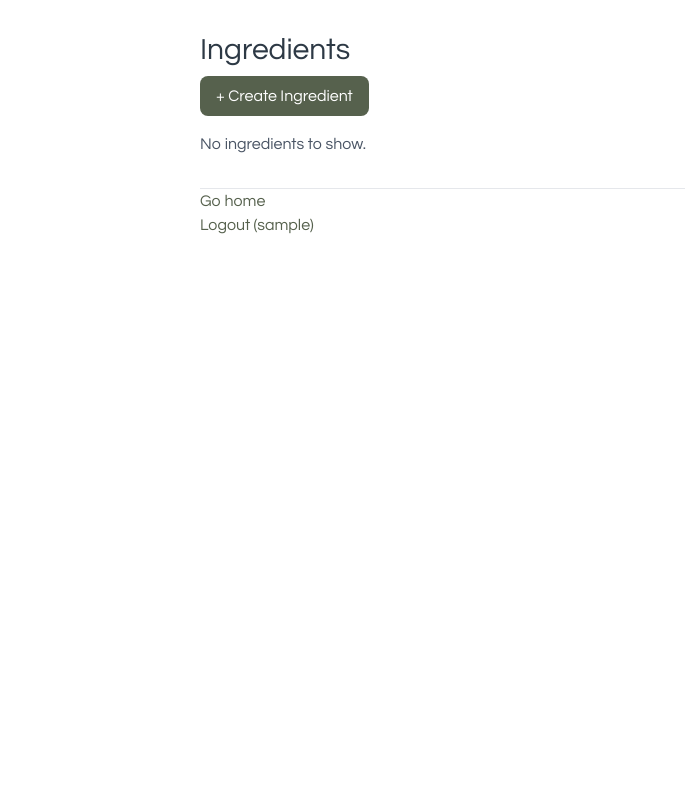
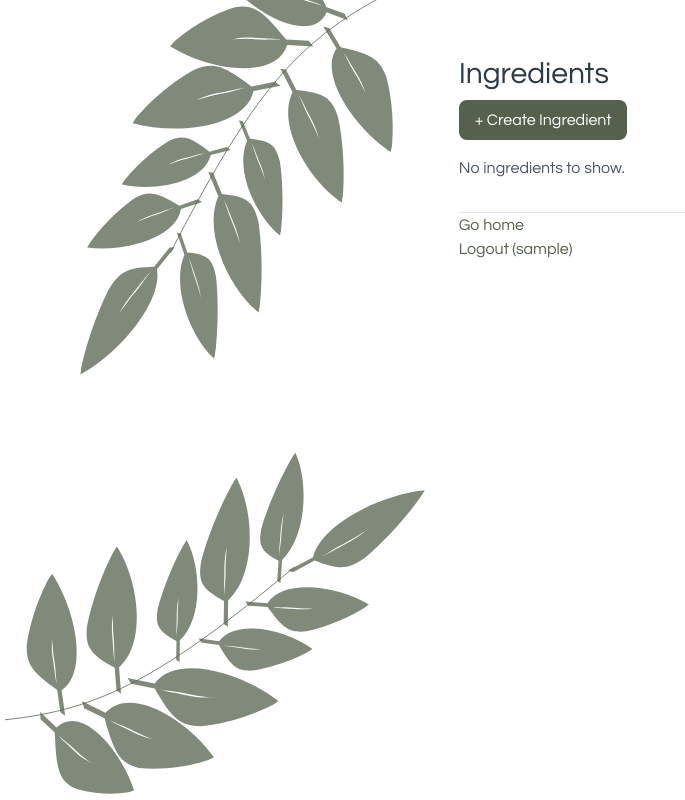
Before and after one commit to kishanpatel789/recipe_book, a Django app: page /ingredients/ in a window 1280 px wide. Shown: the whole page, without its empty margins (0-685 px from the left). Run offline with Django 5.2, Linux system fonts and the light colour scheme; the visitor is signed in with stand-in values (Sample User, id 1); data that the repository does not hold is empty.

Commit message:
Add favicon and side panel svg

```diff
--- a/recipes/static/recipes/css/output.css
+++ b/recipes/static/recipes/css/output.css
@@ -24,6 +24,7 @@
     --text-7xl: 4.5rem;
     --text-7xl--line-height: 1;
     --font-weight-medium: 500;
+    --font-weight-bold: 700;
     --radius-md: 0.375rem;
     --radius-lg: 0.5rem;
     --default-font-family: var(--font-sans);
@@ -187,8 +188,23 @@
   .visible {
     visibility: visible;
   }
+  .absolute {
+    position: absolute;
+  }
+  .relative {
+    position: relative;
+  }
   .static {
     position: static;
+  }
+  .sticky {
+    position: sticky;
+  }
+  .top-0 {
+    top: calc(var(--spacing) * 0);
+  }
+  .right-0 {
+    right: calc(var(--spacing) * 0);
   }
   .mx-auto {
     margin-inline: auto;
@@ -212,8 +228,14 @@
   .mt-6 {
     margin-top: calc(var(--spacing) * 6);
   }
+  .mr-auto {
+    margin-right: auto;
+  }
   .mb-2 {
     margin-bottom: calc(var(--spacing) * 2);
+  }
+  .mb-4 {
+    margin-bottom: calc(var(--spacing) * 4);
   }
   .mb-6 {
     margin-bottom: calc(var(--spacing) * 6);
@@ -229,6 +251,9 @@
   }
   .ml-8 {
     margin-left: calc(var(--spacing) * 8);
+  }
+  .ml-auto {
+    margin-left: auto;
   }
   .btn-icon {
     display: inline-flex;
@@ -274,11 +299,17 @@
   .block {
     display: block;
   }
+  .contents {
+    display: contents;
+  }
   .flex {
     display: flex;
   }
   .hidden {
     display: none;
+  }
+  .table {
+    display: table;
   }
   .h-5 {
     height: calc(var(--spacing) * 5);
@@ -286,8 +317,14 @@
   .h-screen {
     height: 100vh;
   }
+  .min-h-screen {
+    min-height: 100vh;
+  }
   .w-5 {
     width: calc(var(--spacing) * 5);
+  }
+  .w-auto {
+    width: auto;
   }
   .w-full {
     width: 100%;
@@ -295,14 +332,32 @@
   .max-w-4xl {
     max-width: var(--container-4xl);
   }
+  .max-w-none {
+    max-width: none;
+  }
+  .flex-1 {
+    flex: 1;
+  }
+  .flex-grow {
+    flex-grow: 1;
+  }
   .grow {
     flex-grow: 1;
   }
   .table-auto {
     table-layout: auto;
   }
+  .border-collapse {
+    border-collapse: collapse;
+  }
+  .transform {
+    transform: var(--tw-rotate-x,) var(--tw-rotate-y,) var(--tw-rotate-z,) var(--tw-skew-x,) var(--tw-skew-y,);
+  }
   .cursor-pointer {
     cursor: pointer;
+  }
+  .resize {
+    resize: both;
   }
   .list-inside {
     list-style-position: inside;
@@ -327,6 +382,9 @@
   }
   .justify-center {
     justify-content: center;
+  }
+  .justify-end {
+    justify-content: flex-end;
   }
   .space-y-2 {
     :where(& > :not(:last-child)) {
@@ -362,6 +420,12 @@
     :where(& > :not(:last-child)) {
       border-color: var(--color-gray-200);
     }
+  }
+  .overflow-auto {
+    overflow: auto;
+  }
+  .overflow-hidden {
+    overflow: hidden;
   }
   .form-input {
     border-radius: var(--radius-md);
@@ -423,8 +487,24 @@
       outline-style: none;
     }
   }
+  .border {
+    border-style: var(--tw-border-style);
+    border-width: 1px;
+  }
+  .object-contain {
+    object-fit: contain;
+  }
+  .object-right {
+    object-position: right;
+  }
   .p-2 {
     padding: calc(var(--spacing) * 2);
+  }
+  .p-6 {
+    padding: calc(var(--spacing) * 6);
+  }
+  .p-8 {
+    padding: calc(var(--spacing) * 8);
   }
   .py-2 {
     padding-block: calc(var(--spacing) * 2);
@@ -467,6 +547,10 @@
     font-size: var(--text-sm);
     line-height: var(--tw-leading, var(--text-sm--line-height));
   }
+  .font-bold {
+    --tw-font-weight: var(--font-weight-bold);
+    font-weight: var(--font-weight-bold);
+  }
   .text-gray-600 {
     color: var(--color-gray-600);
   }
@@ -476,8 +560,25 @@
   .text-recbksec {
     color: var(--color-recbksec);
   }
+  .underline {
+    text-decoration-line: underline;
+  }
+  .outline {
+    outline-style: var(--tw-outline-style);
+    outline-width: 1px;
+  }
   .filter {
     filter: var(--tw-blur,) var(--tw-brightness,) var(--tw-contrast,) var(--tw-grayscale,) var(--tw-hue-rotate,) var(--tw-invert,) var(--tw-saturate,) var(--tw-sepia,) var(--tw-drop-shadow,);
+  }
+  .lg\:block {
+    @media (width >= 64rem) {
+      display: block;
+    }
+  }
+  .lg\:w-1\/3 {
+    @media (width >= 64rem) {
+      width: calc(1/3 * 100%);
+    }
   }
 }
 @layer base {
@@ -496,6 +597,26 @@
   initial-value: solid;
 }
 @property --tw-font-weight {
+  syntax: "*";
+  inherits: false;
+}
+@property --tw-rotate-x {
+  syntax: "*";
+  inherits: false;
+}
+@property --tw-rotate-y {
+  syntax: "*";
+  inherits: false;
+}
+@property --tw-rotate-z {
+  syntax: "*";
+  inherits: false;
+}
+@property --tw-skew-x {
+  syntax: "*";
+  inherits: false;
+}
+@property --tw-skew-y {
   syntax: "*";
   inherits: false;
 }
@@ -579,6 +700,11 @@
   inherits: false;
   initial-value: 0 0 #0000;
 }
+@property --tw-outline-style {
+  syntax: "*";
+  inherits: false;
+  initial-value: solid;
+}
 @property --tw-blur {
   syntax: "*";
   inherits: false;
@@ -637,6 +763,11 @@
     *, ::before, ::after, ::backdrop {
       --tw-border-style: solid;
       --tw-font-weight: initial;
+      --tw-rotate-x: initial;
+      --tw-rotate-y: initial;
+      --tw-rotate-z: initial;
+      --tw-skew-x: initial;
+      --tw-skew-y: initial;
       --tw-space-y-reverse: 0;
       --tw-space-x-reverse: 0;
       --tw-divide-y-reverse: 0;
@@ -654,6 +785,7 @@
       --tw-ring-offset-width: 0px;
       --tw-ring-offset-color: #fff;
       --tw-ring-offset-shadow: 0 0 #0000;
+      --tw-outline-style: solid;
       --tw-blur: initial;
       --tw-brightness: initial;
       --tw-contrast: initial;
--- a/templates/base.html
+++ b/templates/base.html
@@ -7,16 +7,23 @@
     <meta charset="utf-8">
     <meta name="viewport" content="width=device-width, initial-scale=1.0">
     <link href="{% static 'recipes/css/output.css' %}" rel="stylesheet">
+    <link rel="icon" href="{% static 'recipes/favicon.ico' %}" type="image/x-icon">
 
     <script src="https://cdn.jsdelivr.net/npm/htmx.org@2.0.6/dist/htmx.min.js" integrity="sha384-Akqfrbj/HpNVo8k11SXBb6TlBWmXXlYQrCSqEWmyKJe+hDm3Z/B2WVG4smwBkRVm" crossorigin="anonymous"></script>
   </head>
 
   <body hx-headers='{"X-CSRFToken": "{{ csrf_token }}"}' class="flex flex-col h-screen text-recbk font-questrial">
-
-    <main class="grow w-full max-w-4xl mx-auto p-2">
+    <div class="flex min-h-screen">
+      <aside class="hidden lg:block lg:w-1/3 h-screen sticky top-0 overflow-hidden relative">
+        <img src="{% static 'recipes/svg/CurryLeafBorder.svg' %}"
+             alt="Curry leaf image"
+             class="h-screen block max-w-none absolute right-0 top-0">
+      </aside>
+      <main class="flex-1 overflow-auto p-8">
         {% block content %}
         {% endblock %}
-    </main>
+      </main>
+    </div>
 
     {% block scripts %}
     {% endblock %}
```
Also changed, not shown: recipes/static/recipes/favicon.ico (added), recipes/static/recipes/svg/CurryLeafBorder.svg (added), recipes/static/recipes/svg/SingleCurryBranch.svg (added), recipes/static/recipes/svg/SingleCurryBranch_short.svg (added).
